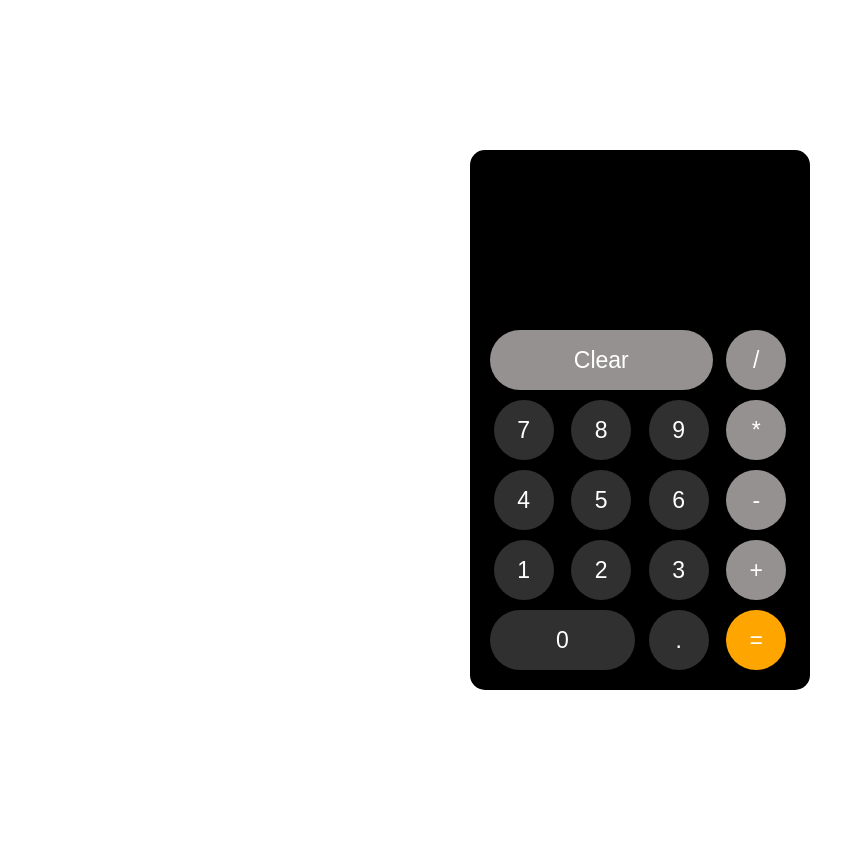
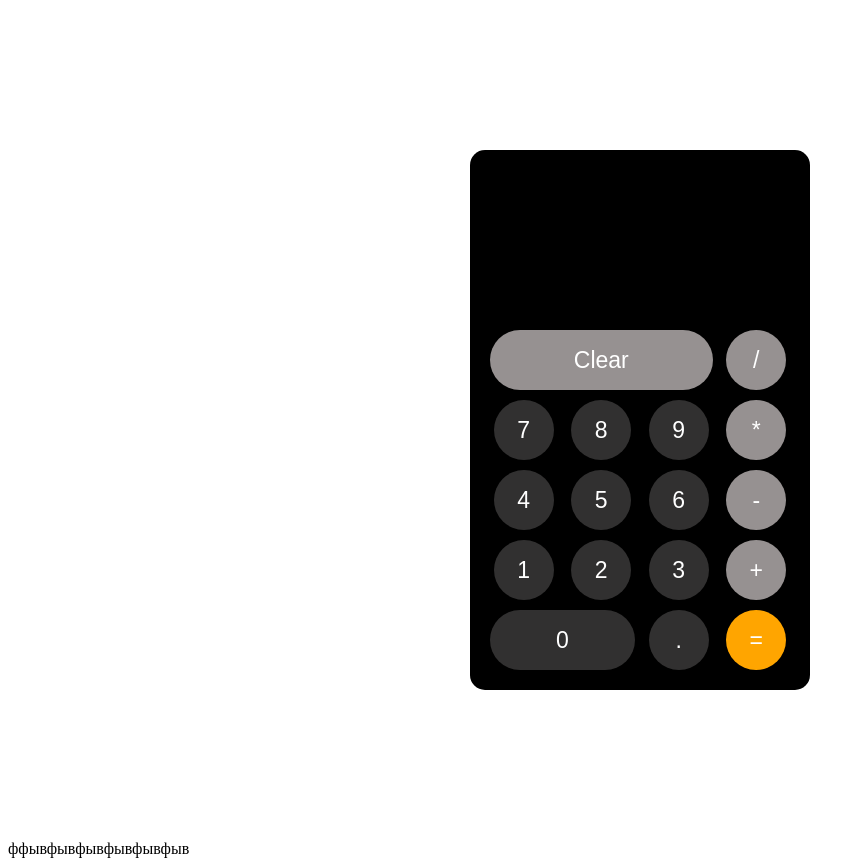
Before and after one commit to Nomad211196/Calculator, a plain HTML site: page index.html in a window 1280 px wide. Shown: the whole page, without its empty margins (0-865 px from the left). Before the commit the page ends 840 px from the top, so only its background shows below. Drawn offline with Linux system fonts and the light colour scheme.

Commit message:
FuckingCommit

```diff
--- a/index.html
+++ b/index.html
@@ -38,3 +38,6 @@
     <script src="script.js"></script>
 </body>
 </html>
+
+
+ффывфывфывфывфывфыв
```
